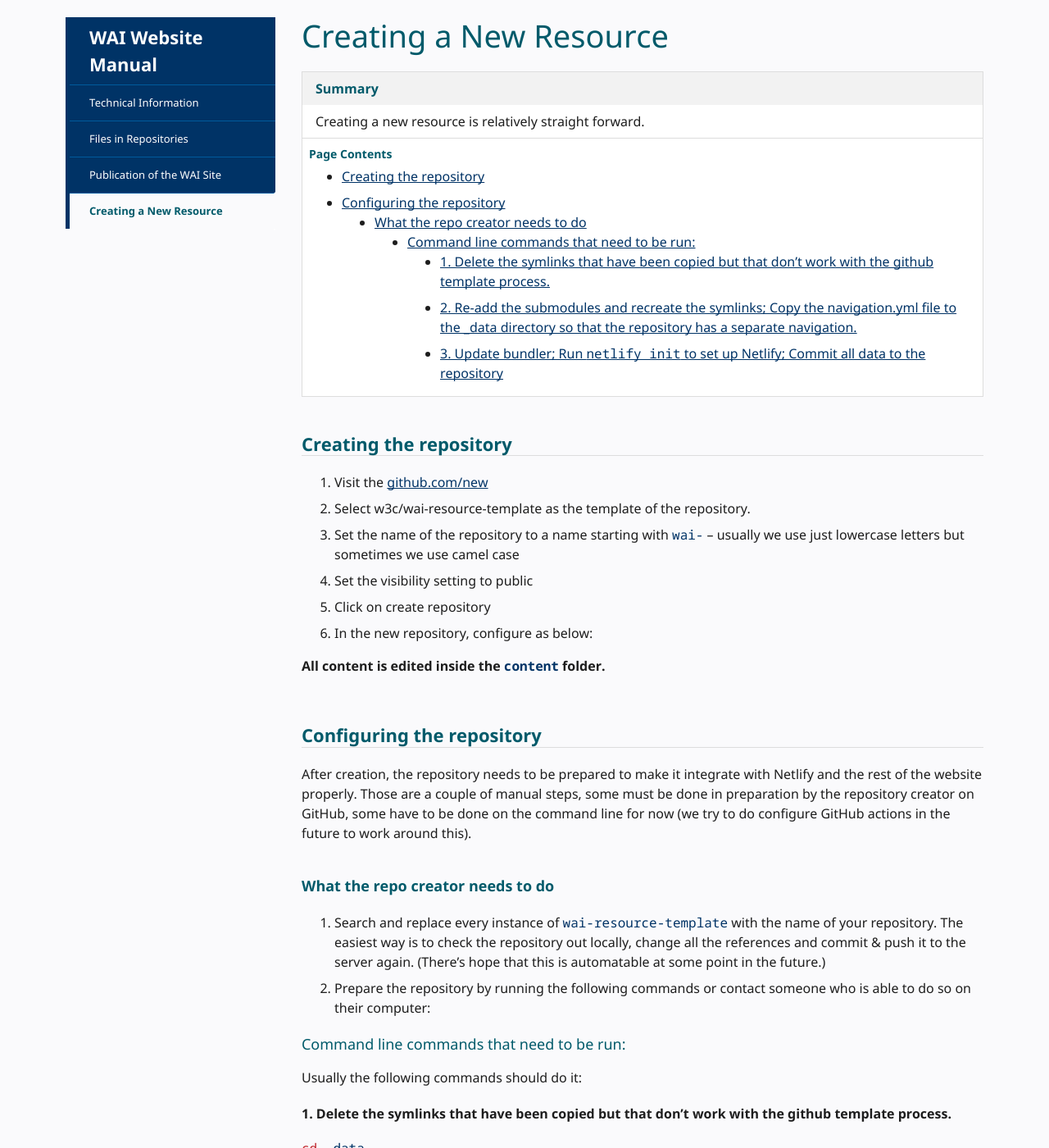
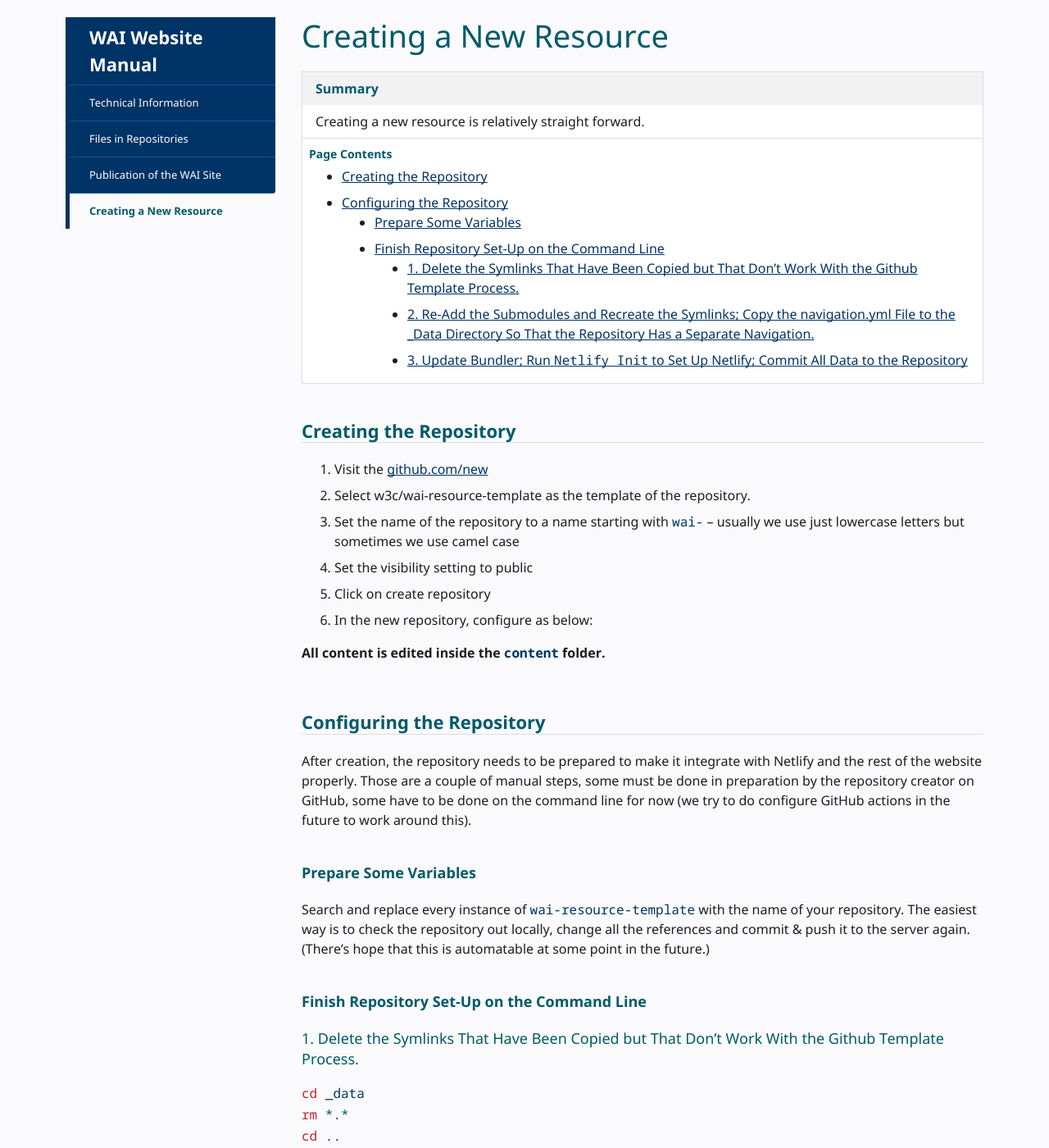
Before and after one commit to w3c/wai-website-theme, a Jekyll site: the page built from content/technical-create-new-resource.md, in a window 1280 px wide and 1400 px high, scrolled down 284 px. Shown: the whole window at 82% size. Built offline with Jekyll 4.4.1, drawn with Linux system fonts in a browser that asks for light colours; cached includes are drawn as plain includes; comment, search, counter and statistics services are not loaded; some of the changed text lies outside the part shown.

Commit message:
Title case
Signed-off-by: Eric Eggert <mail@yatil.net>

````diff
--- a/content/technical-create-new-resource.md
+++ b/content/technical-create-new-resource.md
@@ -27,7 +27,7 @@ Creating a new resource is relatively straight forward.
 
 {% include toc.html %}
 
-## Creating the repository
+## Creating the Repository
 
 1. Visit the [github.com/new](https://github.com/new)
 2. Select w3c/wai-resource-template as the template of the repository.
@@ -38,20 +38,17 @@ Creating a new resource is relatively straight forward.
 
 **All content is edited inside the `content` folder.**
 
-## Configuring the repository
+## Configuring the Repository
 
 After creation, the repository needs to be prepared to make it integrate with Netlify and the rest of the website properly. Those are a couple of manual steps, some must be done in preparation by the repository creator on GitHub, some have to be done on the command line for now (we try to do configure GitHub actions in the future to work around this).
 
-### What the repo creator needs to do
+### Prepare Some Variables
 
-1. Search and replace every instance of `wai-resource-template` with the name of your repository. The easiest way is to check the repository out locally, change all the references and commit & push it to the server again. (There’s hope that this is automatable at some point in the future.)
-2. Prepare the repository by running the following commands or contact someone who is able to do so on their computer:
+Search and replace every instance of `wai-resource-template` with the name of your repository. The easiest way is to check the repository out locally, change all the references and commit & push it to the server again. (There’s hope that this is automatable at some point in the future.)
 
-#### Command line commands that need to be run:
+### Finish Repository Set-Up on the Command Line
 
-Usually the following commands should do it:
-
-##### 1. Delete the symlinks that have been copied but that don’t work with the github template process.
+#### 1. Delete the Symlinks That Have Been Copied but That Don’t Work With the Github Template Process.
 
 ```bash
 cd _data
@@ -59,7 +56,7 @@ rm *.*
 cd ..
 ```
 
-##### 2. Re-add the submodules and recreate the symlinks; Copy the navigation.yml file to the _data directory so that the repository has a separate navigation.
+#### 2. Re-Add the Submodules and Recreate the Symlinks; Copy the navigation.yml File to the _Data Directory So That the Repository Has a Separate Navigation.
 
 ```bash
 git submodule add https://github.com/w3c/wai-website-data.git _external/data
@@ -73,7 +70,7 @@ cd ..
 git submodule update --remote
 ```
 
-##### 3. Update bundler; Run `netlify init` to set up Netlify; Commit all data to the repository
+#### 3. Update Bundler; Run `Netlify Init` to Set Up Netlify; Commit All Data to the Repository
 
 ```bash
 bundle update
````
